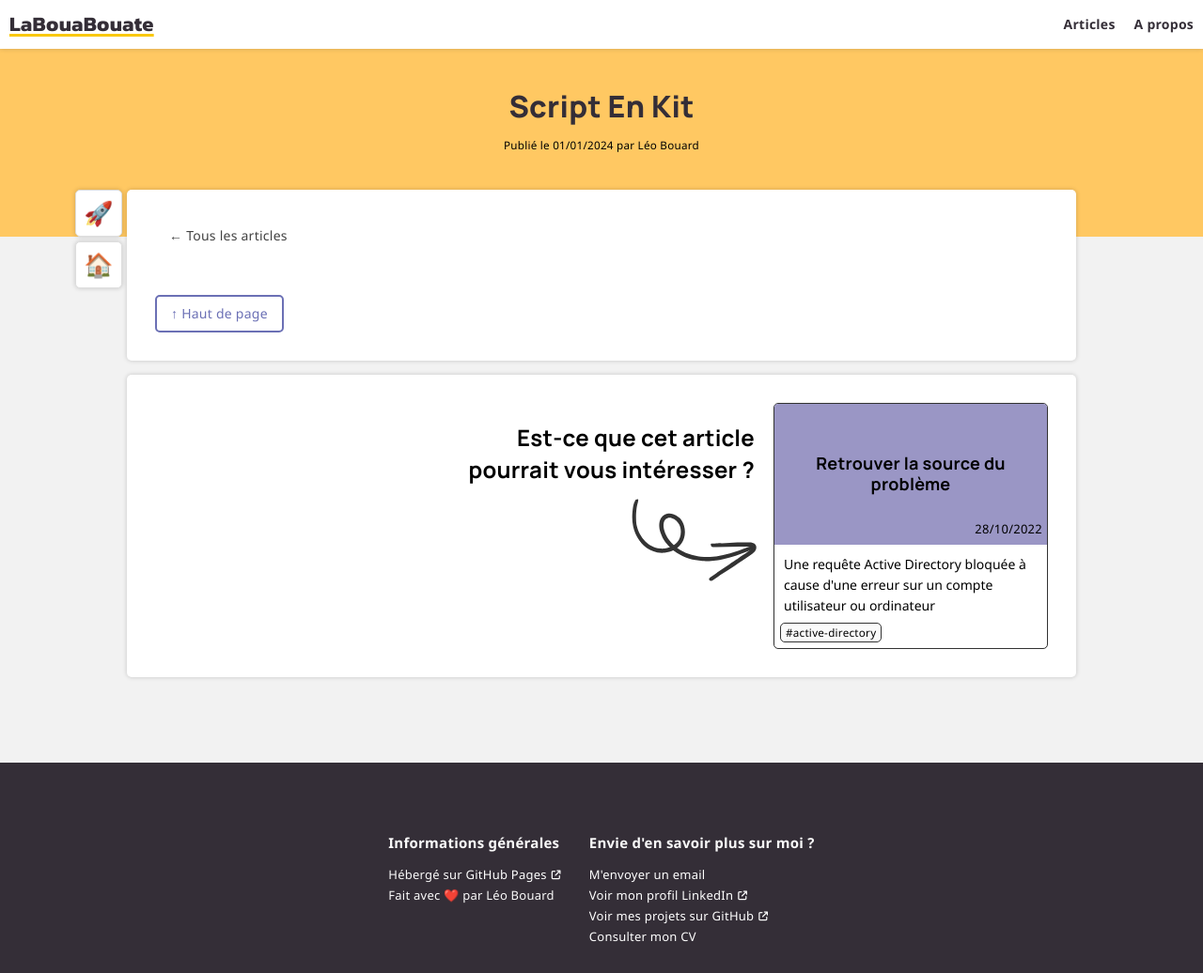
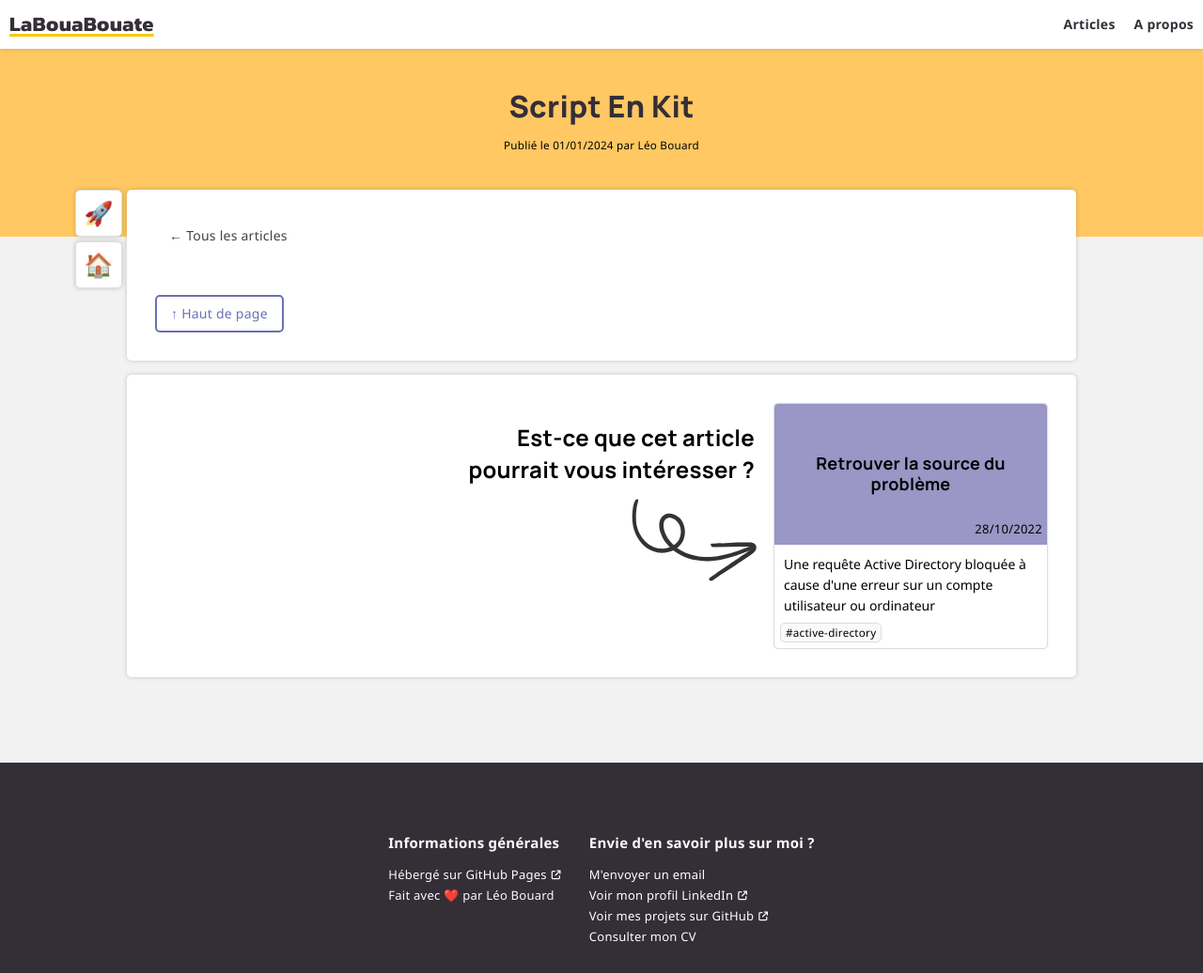
Before and after one commit to leobouard/leobouard.github.io, a Jekyll site: the page built from _posts/2024-01-01-script-en-kit.md, in a window 1280 px wide. Shown: the whole page at 94% size. Built offline with Jekyll 4.4.1, drawn with Linux system fonts in a browser that asks for light colours; nearby versions of some CDN libraries; some web fonts are replaced; our own code applies the rules of GitHub Pages for plain Markdown files.

Commit message:
Update posts.scss

```diff
--- a/assets/css/posts.scss
+++ b/assets/css/posts.scss
@@ -22,7 +22,7 @@ article {
     height: 260px;
     max-width: 290px;
     border-radius: 5px;
-    border: 1px solid #333;
+    border: 1px solid #ddd;
     box-shadow: 0 0 1px 0 #00000040;
     color: #000;
     overflow: hidden;
@@ -41,7 +41,7 @@ div.articleTags {
         border-radius: 5px;
         padding: 2px 5px;
         font-weight: 400;
-        border: 1px solid #333;
+        border: 1px solid #ddd;
         margin: 1px;
         font-size: smaller;
     }
@@ -263,7 +263,6 @@ div.side_buttons > a {
 div.side_buttons > a:hover {
     background-color: #fafafa;
     text-decoration: none;
-    border-color: #333;
 }
 
 a.solution {
```
